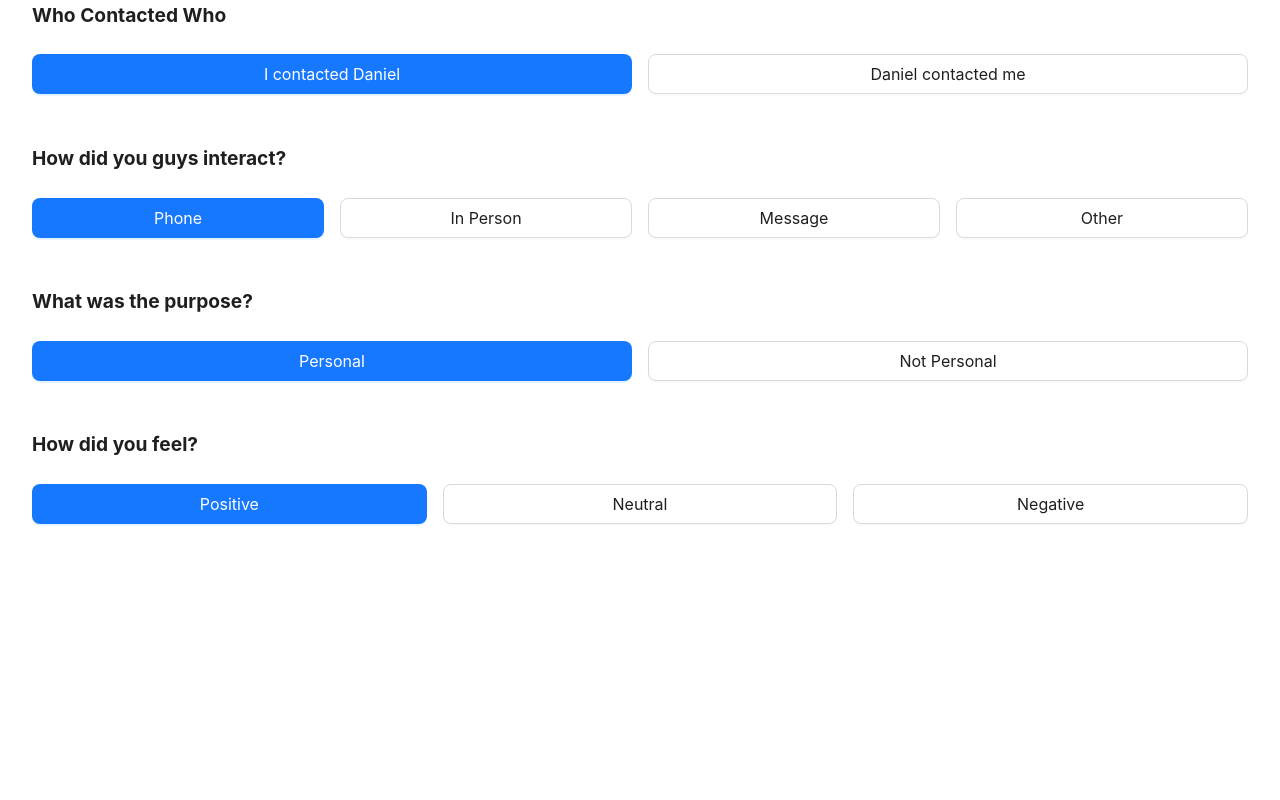
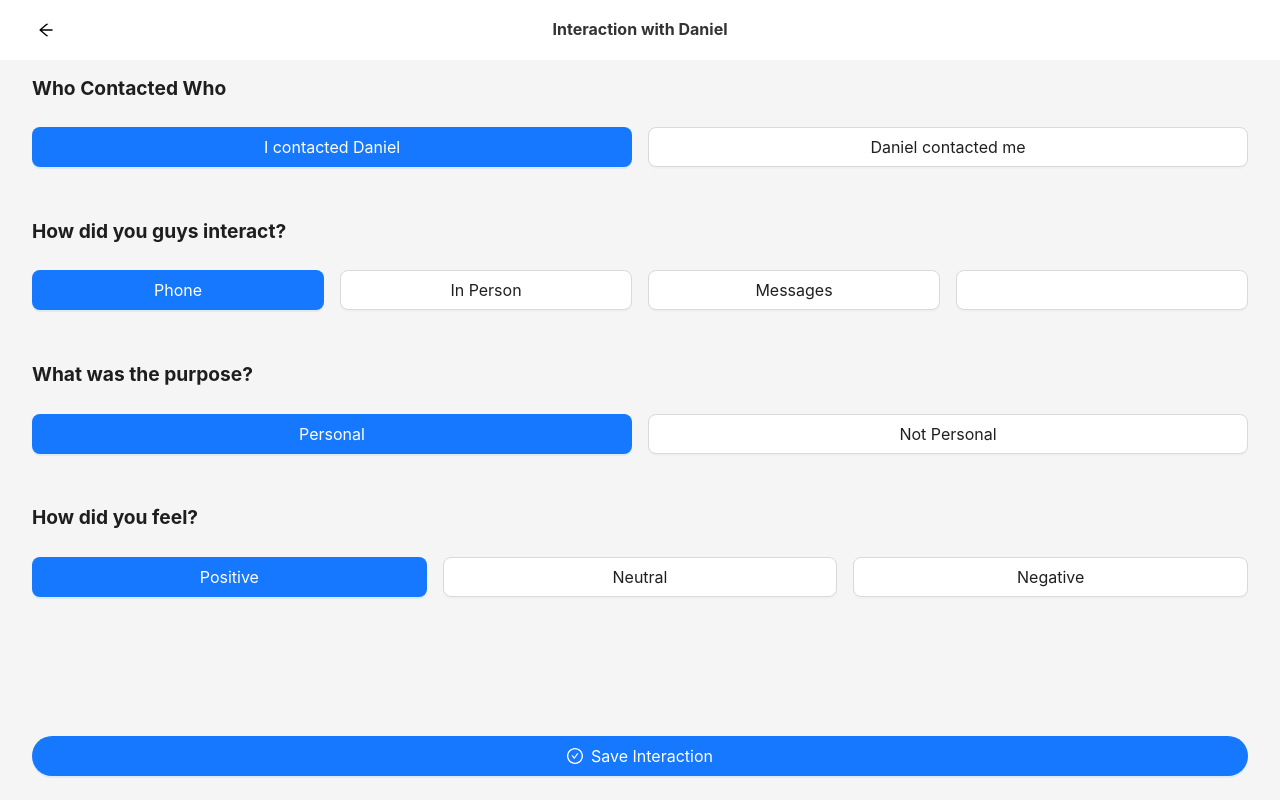
Before and after one commit to DanielSosunov/sosu-prm-frontend-reactjs, a React (Create React App) app: page /next in a window 1280 px wide. Built offline with nearby package versions, Linux system fonts and the light colour scheme; what chartjs-plugin-datalabels would draw is missing.

Commit message:
Set up proper key values for collecting interaction data

```diff
--- a/src/pages/contact/addinteraction.jsx
+++ b/src/pages/contact/addinteraction.jsx
@@ -12,7 +12,12 @@ import {
   Affix,
   Radio,
 } from "antd";
-import { ArrowLeftOutlined, PlusCircleOutlined } from "@ant-design/icons";
+
+import {
+  ArrowLeftOutlined,
+  PlusCircleOutlined,
+  CheckCircleOutlined,
+} from "@ant-design/icons";
 import { MdEmojiPeople, MdFavorite } from "react-icons/md";
 import { PiHandsClappingBold } from "react-icons/pi";
 // import "a ntd/dist/antd.css";
@@ -23,19 +28,9 @@ const { Header, Content } = Layout;
 const { TabPane } = Tabs;
 const { Text, Title } = Typography;
 
-const readable = {
-  positive: "Positive",
-  negative: "Negative",
-  neutral: "Neutral",
-  phone: "Phone",
-  inPerson: "In Person",
-  messages: "Messages",
-  personal: "Personal",
-  business: "Not Personal",
-};
 const ButtonRow = (props) => {
   const handleClick = (value) => {
-    props.setCurrent(props.options.indexOf(value));
+    props.setCurrent(value);
   };
 
   useEffect(() => {
@@ -60,10 +55,10 @@ const ButtonRow = (props) => {
           }}
           size="large"
           key={option}
-          type={props.options[props.current] === option ? "primary" : "default"}
+          type={props.current === option ? "primary" : "default"}
           onClick={() => handleClick(option)}
         >
-          {option}
+          {props.readable[option]}
         </Button>
       ))}
     </div>
@@ -71,31 +66,111 @@ const ButtonRow = (props) => {
 };
 
 const AddInteraction = (props) => {
-  var typeOptions = ["Phone", "In Person", "Message", "Other"];
-  var purposeOptions = ["Personal", "Not Personal"];
-  var sentimentOptions = ["Positive", "Neutral", "Negative"];
-  var whoOptions = [
-    "I contacted " + props.contact.name,
-    props.contact.name + " contacted me",
-  ];
+  const readable = {
+    positive: "Positive",
+    negative: "Negative",
+    neutral: "Neutral",
+    phone: "Phone",
+    inPerson: "In Person",
+    messages: "Messages",
+    personal: "Personal",
+    business: "Not Personal",
+    initiatedByMe: "I contacted " + props.contact.name,
+    initiatedByContact: props.contact.name + " contacted me",
+  };
+  var typeOptions = ["phone", "inPerson", "messages", "other"];
+  var purposeOptions = ["personal", "business"];
+  var sentimentOptions = ["positive", "neutral", "negative"];
+  var whoOptions = ["initiatedByMe", "initiatedByContact"];
 
-  const [type, setType] = useState(0);
-  const [purpose, setPurpose] = useState(0);
-  const [sentiment, setSentiment] = useState(0);
-  const [who, setWho] = useState(0);
+  const [type, setType] = useState("phone");
+  const [purpose, setPurpose] = useState("personal");
+  const [sentiment, setSentiment] = useState("positive");
+  const [who, setWho] = useState("initiatedByMe");
 
   return (
     <div
       style={{
-        width: "95%",
+        // width: "95%",
         margin: "auto",
-        // backgroundColor: "lightblue",
+        backgroundColor: "#f5f5f5",
+        height: "100vh",
         textAlign: "left",
-        display: "flex",
-        flexDirection: "column",
+        // display: "flex",
+        // flexDirection: "column",
         // gap: "1em",
       }}
     >
+      <Affix offsetTop={0}>
+        <div
+          style={{
+            backgroundColor: "white",
+            width: "100%",
+            display: "flex",
+            flexDirection: "row",
+            justifyContent: "center",
+            // marginTop: "1%",
+            marginBottom: "1%",
+            height: 60,
+          }}
+        >
+          <ArrowLeftOutlined
+            style={{
+              position: "absolute",
+              left: "3%",
+              alignSelf: "center",
+              //   backgroundColor: "green",
+              fontSize: "16px",
+            }}
+            onClick={() => {
+              props.setInteractionMode(false);
+            }}
+          />
+          <Text style={{ ...styles.titleText, alignSelf: "center" }}>
+            Interaction with {props.contact.name}
+          </Text>
+
+          {/* <Avatar src={props.contact.photo} size={40} style={styles.photo} />
+          <div
+            style={{
+              display: "flex",
+              flexDirection: "column",
+              marginLeft: "1%",
+              marginTop: "1%",
+              marginBottom: "1%",
+            }}
+          >
+            <Text style={styles.titleText}>{props.contact.name}</Text>
+            <Text style={styles.subtitleText}>{props.contact.phone}</Text>
+          </div> */}
+        </div>
+      </Affix>
+
+      <div
+        style={{
+          width: "95%",
+          margin: "auto",
+          display: "flex",
+          flexDirection: "column",
+        }}
+      >
+        <Button
+          type="primary"
+          shape="round"
+          size={"large"}
+          icon={<CheckCircleOutlined />}
+          style={{
+            position: "absolute",
+            bottom: "3%",
+            width: "95%",
+            // margin: "auto",
+          }}
+          onClick={() => {
+            // setInteractionMode(true);
+          }}
+        >
+          Save Interaction
+        </Button>
         <Text
           style={{
             fontSize: "1.2em",
@@ -105,7 +180,12 @@ const AddInteraction = (props) => {
         >
           Who Contacted Who
         </Text>
-      <ButtonRow options={whoOptions} current={who} setCurrent={setWho} />
+        <ButtonRow
+          readable={readable}
+          options={whoOptions}
+          current={who}
+          setCurrent={setWho}
+        />
 
         <Text
           style={{
@@ -117,7 +197,12 @@ const AddInteraction = (props) => {
         >
           How did you guys interact?
         </Text>
-      <ButtonRow options={typeOptions} current={type} setCurrent={setType} />
+        <ButtonRow
+          readable={readable}
+          options={typeOptions}
+          current={type}
+          setCurrent={setType}
+        />
 
         <Text
           style={{
@@ -130,6 +215,7 @@ const AddInteraction = (props) => {
           What was the purpose?
         </Text>
         <ButtonRow
+          readable={readable}
           options={purposeOptions}
           current={purpose}
           setCurrent={setPurpose}
@@ -146,10 +232,12 @@ const AddInteraction = (props) => {
           How did you feel?
         </Text>
         <ButtonRow
+          readable={readable}
           options={sentimentOptions}
           current={sentiment}
           setCurrent={setSentiment}
         />
+      </div>
     </div>
   );
 };
--- a/src/pages/contact/view.jsx
+++ b/src/pages/contact/view.jsx
@@ -105,7 +105,7 @@ const ContactPage = ({ contact, onBack }) => {
   var data = { type, purpose, sentiment };
 
   return interactionMode ? (
-    <AddInteraction contact={contact} />
+    <AddInteraction contact={contact} setInteractionMode={setInteractionMode} />
   ) : (
     <Layout style={styles.container}>
       <Affix offsetTop={0}>
@@ -116,6 +116,7 @@ const ContactPage = ({ contact, onBack }) => {
             display: "flex",
             flexDirection: "row",
             justifyContent: "center",
+            height: 60,
           }}
         >
           <ArrowLeftOutlined
@@ -124,7 +125,7 @@ const ContactPage = ({ contact, onBack }) => {
               left: "3%",
               alignSelf: "center",
               //   backgroundColor: "green",
-              fontSize: "1.5em",
+              fontSize: "16px",
             }}
           />
 
@@ -136,6 +137,7 @@ const ContactPage = ({ contact, onBack }) => {
               marginLeft: "1%",
               marginTop: "1%",
               marginBottom: "1%",
+              justifyContent: "center",
             }}
           >
             <Text style={styles.titleText}>{name}</Text>
@@ -231,6 +233,9 @@ const ContactPage = ({ contact, onBack }) => {
             width: "95%",
             // margin: "auto",
           }}
+          onClick={() => {
+            setInteractionMode(true);
+          }}
         >
           Add Interaction
         </Button>
--- a/src/utils/APIManager.js
+++ b/src/utils/APIManager.js
@@ -41,6 +41,7 @@ const APIManager = {
   // Specific API methods
   login: (loginInfo) => APIManager.request("/auth/login", "POST", loginInfo),
   signup: (loginInfo) => APIManager.request("/auth/signup", "POST", loginInfo),
+  // addInteraction: ()
 };
 
 export default APIManager;
```
Lines whose indentation alone changed are shown as unchanged.
